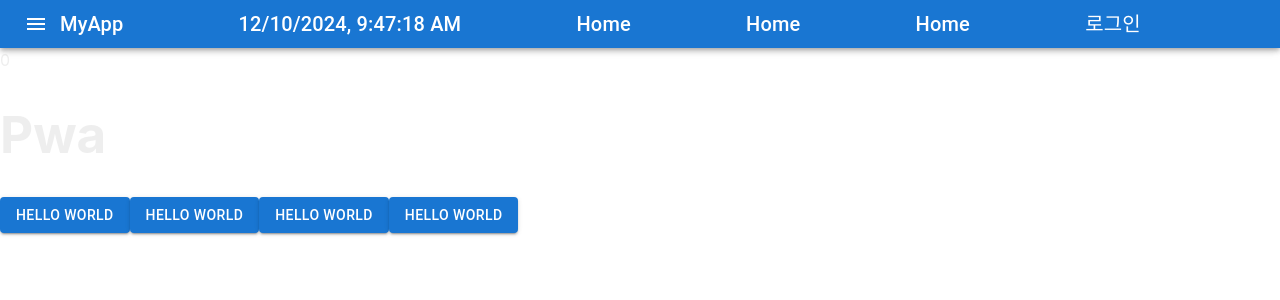
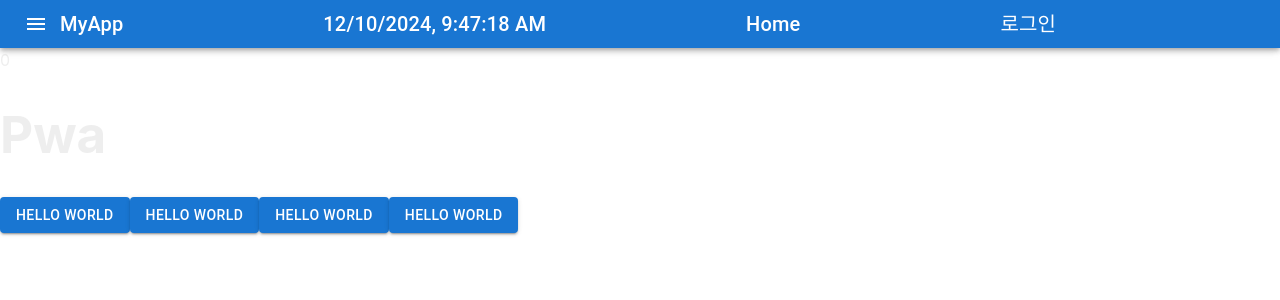
Before and after one commit to kuyeol/react-pwa-vite, a React (Vite) app: page / in a window 1280 px wide. Shown: the top 300 px of the page. Built offline with nearby package versions, Linux system fonts and the light colour scheme.

Commit message:
Update AppbarTray.tsx

```diff
--- a/src/ui/header/AppbarTray.tsx
+++ b/src/ui/header/AppbarTray.tsx
@@ -39,13 +39,12 @@ const time = useTime();
             <Typography variant="h6" component="div" sx={{flexGrow: 1}}>
                 {time.toLocaleString()}
             </Typography>
+
             <Typography variant="h6" component="div" sx={{flexGrow: 1}}>
                 Home
-            </Typography>  <Typography variant="h6" component="div" sx={{flexGrow: 1}}>
-            Home
-        </Typography>  <Typography variant="h6" component="div" sx={{flexGrow: 1}}>
-            Home
-        </Typography>  <Typography variant="h6" component="div" sx={{flexGrow: 1}}>
+            </Typography>
+
+          <Typography variant="h6" component="div" sx={{flexGrow: 1}}>
             로그인
         </Typography>
 
```
